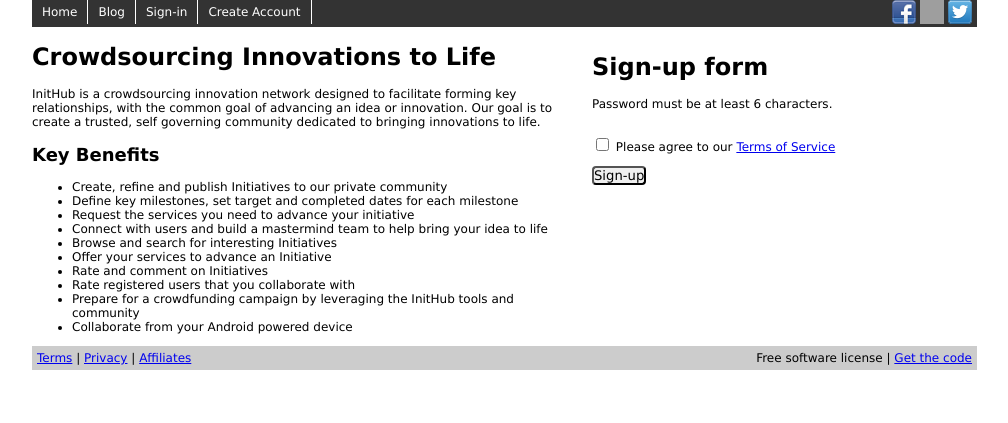
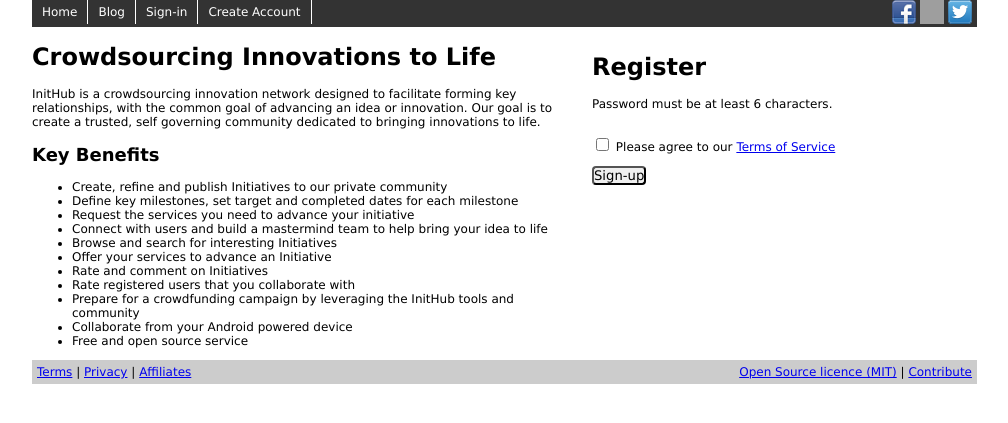
Before and after one commit to richtermondt/inithub-web, a Django app: template inithub/manager/templates/landing.html in a window 1280 px wide. Shown: the part 78-501 px from the top of the page, without its empty margins (138-1146 px from the left). Run offline with Django 3.2, Linux system fonts and the light colour scheme; the template is opened without the code that fills it, so the values that code supplies are empty; some libraries are stand-ins or nearby versions; grey boxes are pictures that could not be loaded.

Commit message:
fixes from testing

```diff
--- a/inithub/manager/templates/base.html
+++ b/inithub/manager/templates/base.html
@@ -68,7 +68,7 @@
 <a target="inithub_static" href="/static/terms.html">Terms</a> | <a target="inithub_static" href="/static/privacy.html">Privacy</a> | <a target="inithub_static" href="/static/affiliates.html">Affiliates</a>
 </div>
 <div id="copyright">
-	Copyright &copy; 2014 <a target="_blank" href="http://www.solutiosoft.com">Solutiosoft, LLC</a>
+	<a target="_blank" href="http://opensource.org/licenses/MIT">Open Source licence (MIT)</a> | <a target="_blank" href="https://github.com/richtermondt/inithub-web">Contribute</a>
 </div>
 </div>
 </div>
--- a/inithub/manager/templates/landing.html
+++ b/inithub/manager/templates/landing.html
@@ -136,6 +136,7 @@ $(document).ready(function(){
 <li>Rate registered users that you collaborate with</li>
 <li>Prepare for a crowdfunding campaign by leveraging the InitHub tools and community</li>
 <li>Collaborate from your Android powered device</li>
+<li>Free and open source service</li>
 </ul>
 
 	</div>
@@ -154,7 +155,7 @@ $(document).ready(function(){
 	<form id="signup" name="signup" method="post" action="/manager/profile/add/">
 	{% csrf_token %}
 
-	<h1>Sign-up form</h1>
+	<h1>Register</h1>
 	{% if system_message %}<p class="error"><strong>{{ system_message }}</strong></p>{% endif %}
 	<p>Password must be at least 6 characters.</p>
 	<table id="create_profile_table">
@@ -177,7 +178,7 @@ $(document).ready(function(){
 <a target="inithub_static" href="/static/terms.html">Terms</a> | <a target="inithub_static" href="/static/privacy.html">Privacy</a> | <a target="inithub_static" href="/static/affiliates.html">Affiliates</a>
 </div>
 <div id="copyright">
-	Free software license | <a target="_blank" href="https://github.com/richtermondt/inithub-web">Get the code</a>
+	<a target="_blank" href="http://opensource.org/licenses/MIT">Open Source licence (MIT)</a> | <a target="_blank" href="https://github.com/richtermondt/inithub-web">Contribute</a>
 </div>
 </div>
 </div>
```
